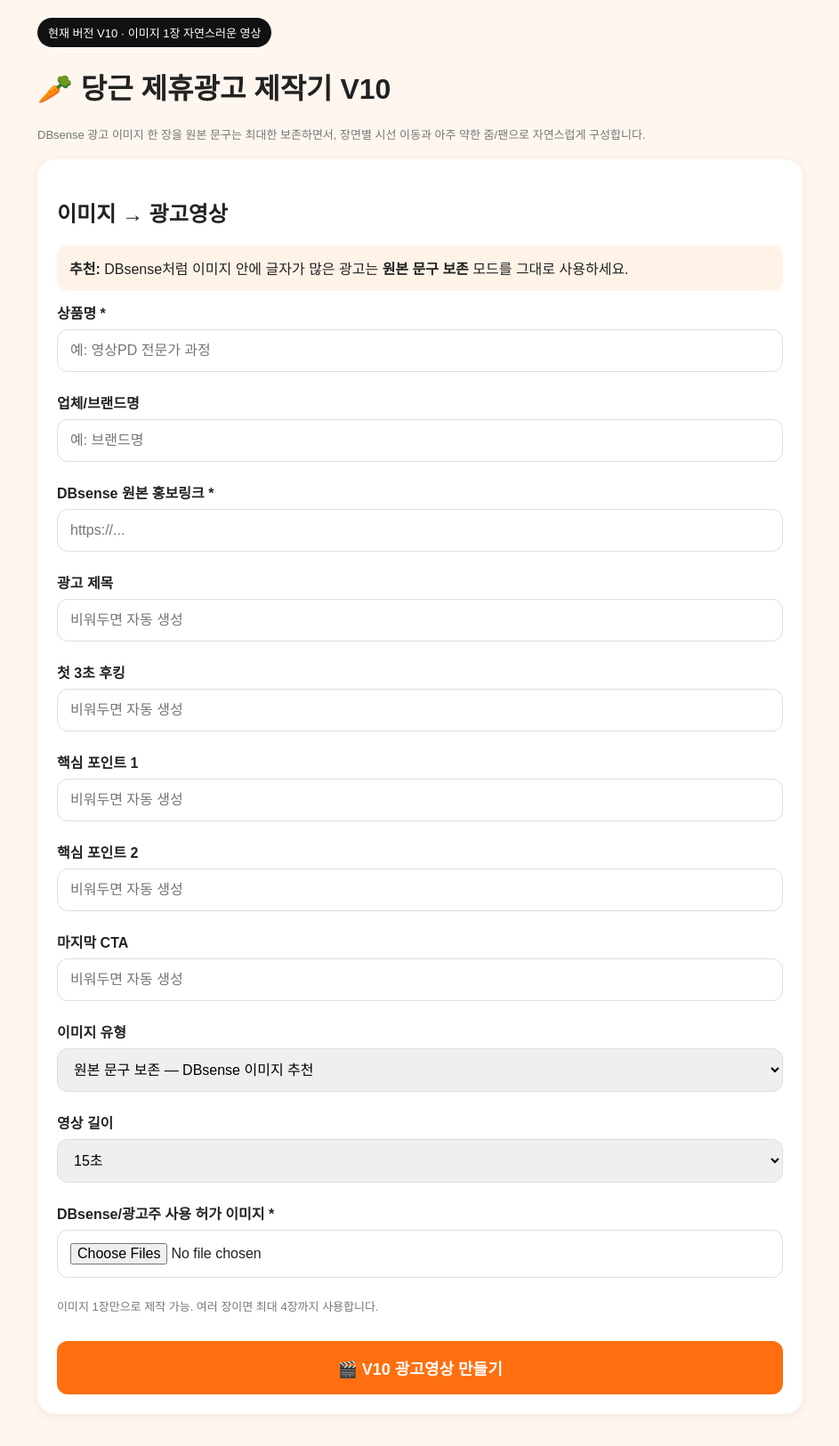
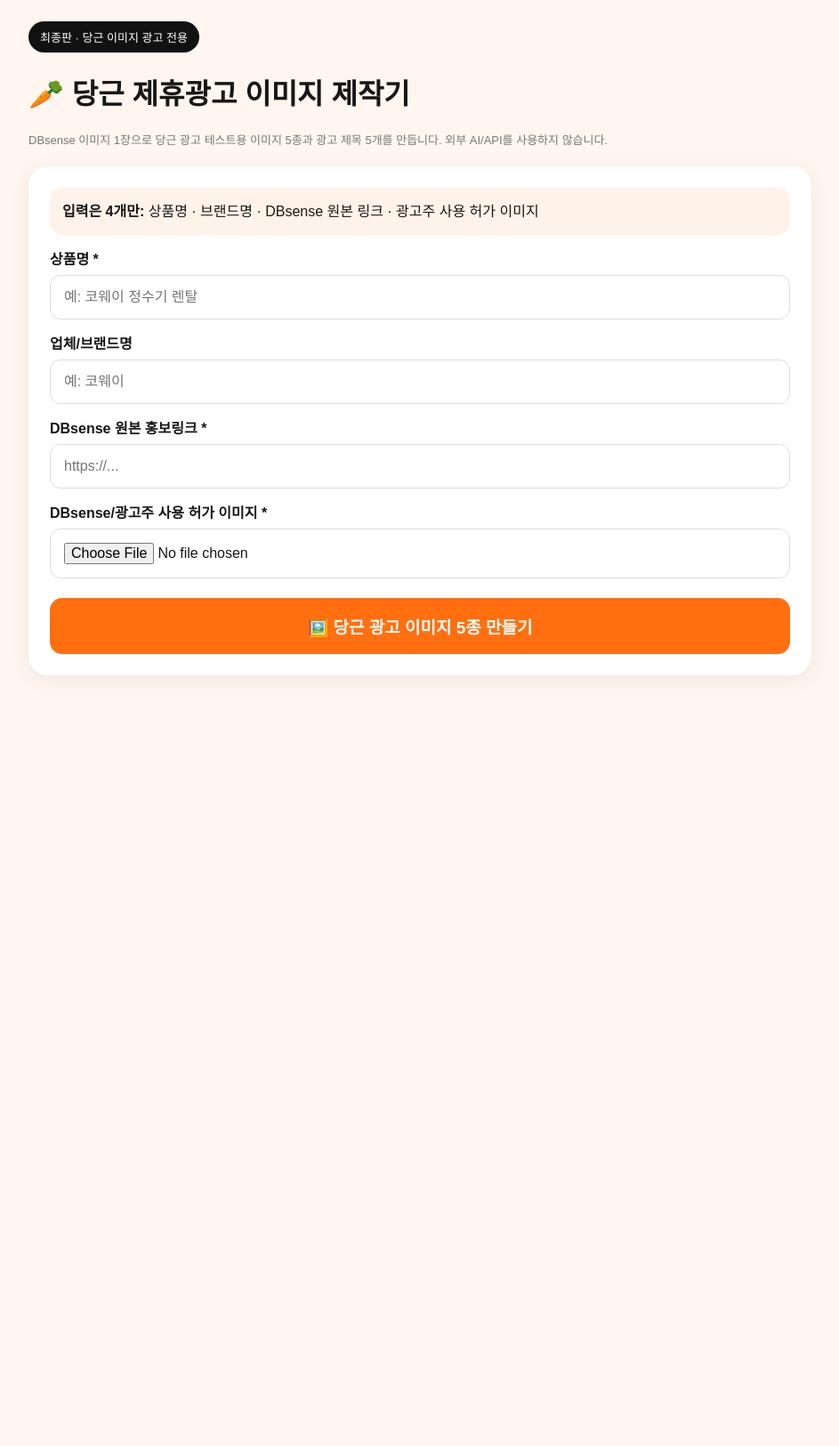
Before and after one commit to yoshiki170385-creator/danggeun-ad-maker, a Flask app: page / in a window 1280 px wide. Shown: the whole page at 89% size, without its empty margins (168-1111 px from the left). After the commit the page ends 759 px from the top, so only its background shows below. Run offline with Flask 3, Linux system fonts and the light colour scheme.

Commit message:
Update index.html

```diff
--- a/templates/index.html
+++ b/templates/index.html
@@ -1,17 +1,16 @@
-<!doctype html><html lang="ko"><head><meta charset="utf-8"><meta name="viewport" content="width=device-width,initial-scale=1"><title>당근 제휴광고 제작기 V10</title><style>
-body{font-family:Arial,sans-serif;background:#fff7ef;margin:0;color:#222}.wrap{max-width:860px;margin:auto;padding:20px}.badge{display:inline-block;background:#111;color:#fff;border-radius:999px;padding:7px 12px;font-size:13px}.card{background:#fff;border-radius:20px;padding:22px;margin:16px 0;box-shadow:0 2px 12px #0001}label{display:block;font-weight:700;margin-top:12px}input,select{width:100%;box-sizing:border-box;padding:14px;margin:7px 0 10px;border:1px solid #ddd;border-radius:12px;font-size:16px}button{width:100%;background:#ff6f0f;color:#fff;border:0;border-radius:12px;padding:17px;font-size:18px;font-weight:bold;margin-top:14px}.muted{color:#777;font-size:13px;line-height:1.6}.tip{background:#fff3e8;border-radius:12px;padding:14px;margin:12px 0}</style></head><body><div class="wrap">
-<span class="badge">현재 버전 V10 · 이미지 1장 자연스러운 영상</span><h1>🥕 당근 제휴광고 제작기 V10</h1><p class="muted">DBsense 광고 이미지 한 장을 원본 문구는 최대한 보존하면서, 장면별 시선 이동과 아주 약한 줌/팬으로 자연스럽게 구성합니다.</p>
-<div class="card"><h2>이미지 → 광고영상</h2><div class="tip"><b>추천:</b> DBsense처럼 이미지 안에 글자가 많은 광고는 <b>원본 문구 보존</b> 모드를 그대로 사용하세요.</div>
-<form action="/video-form" method="post" enctype="multipart/form-data">
-<label>상품명 *</label><input name="product" required placeholder="예: 영상PD 전문가 과정">
-<label>업체/브랜드명</label><input name="brand" placeholder="예: 브랜드명">
+<!doctype html><html lang="ko"><head><meta charset="utf-8"><meta name="viewport" content="width=device-width,initial-scale=1">
+<title>당근 제휴광고 이미지 제작기 FINAL</title>
+<style>
+body{font-family:Arial,sans-serif;background:#fff7ef;margin:0;color:#171717}.wrap{max-width:880px;margin:0 auto;padding:24px}.badge{display:inline-block;background:#111;color:#fff;border-radius:999px;padding:8px 13px;font-size:13px}.card{background:#fff;border-radius:22px;padding:24px;margin-top:18px;box-shadow:0 5px 22px rgba(0,0,0,.07)}label{display:block;font-weight:800;margin-top:14px}input{width:100%;box-sizing:border-box;padding:15px;margin-top:7px;border:1px solid #ddd;border-radius:12px;font-size:16px}button{width:100%;background:#ff6f0f;color:#fff;border:0;border-radius:14px;padding:18px;margin-top:22px;font-size:19px;font-weight:900}.tip{background:#fff2e8;border-radius:14px;padding:14px;line-height:1.6}.muted{font-size:13px;color:#777;line-height:1.6}
+</style></head><body><div class="wrap">
+<span class="badge">최종판 · 당근 이미지 광고 전용</span>
+<h1>🥕 당근 제휴광고 이미지 제작기</h1>
+<p class="muted">DBsense 이미지 1장으로 당근 광고 테스트용 이미지 5종과 광고 제목 5개를 만듭니다. 외부 AI/API를 사용하지 않습니다.</p>
+<div class="card"><div class="tip"><b>입력은 4개만:</b> 상품명 · 브랜드명 · DBsense 원본 링크 · 광고주 사용 허가 이미지</div>
+<form action="/make-images" method="post" enctype="multipart/form-data">
+<label>상품명 *</label><input name="product" required placeholder="예: 코웨이 정수기 렌탈">
+<label>업체/브랜드명</label><input name="brand" placeholder="예: 코웨이">
 <label>DBsense 원본 홍보링크 *</label><input name="url" required placeholder="https://...">
-<label>광고 제목</label><input name="title" placeholder="비워두면 자동 생성">
-<label>첫 3초 후킹</label><input name="hook" placeholder="비워두면 자동 생성">
-<label>핵심 포인트 1</label><input name="point1" placeholder="비워두면 자동 생성">
-<label>핵심 포인트 2</label><input name="point2" placeholder="비워두면 자동 생성">
-<label>마지막 CTA</label><input name="cta" placeholder="비워두면 자동 생성">
-<label>이미지 유형</label><select name="image_mode"><option value="text" selected>원본 문구 보존 — DBsense 이미지 추천</option><option value="photo">상품사진 — 이미지에 글자가 적을 때</option></select>
-<label>영상 길이</label><select name="duration"><option value="15">15초</option><option value="30">30초</option></select>
-<label>DBsense/광고주 사용 허가 이미지 *</label><input name="images" type="file" accept="image/*" multiple required><p class="muted">이미지 1장만으로 제작 가능. 여러 장이면 최대 4장까지 사용합니다.</p>
-<button type="submit">🎬 V10 광고영상 만들기</button></form></div></div></body></html>
+<label>DBsense/광고주 사용 허가 이미지 *</label><input name="image" type="file" accept="image/*" required>
+<button type="submit">🖼️ 당근 광고 이미지 5종 만들기</button>
+</form></div></div></body></html>
```
